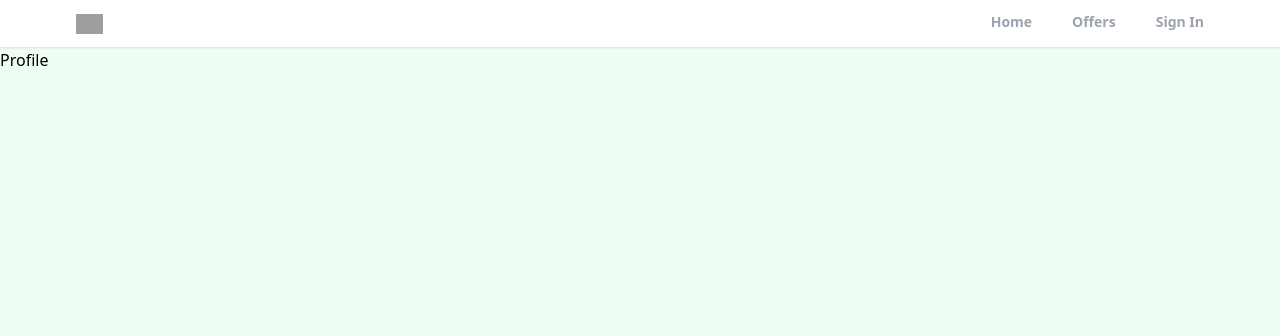
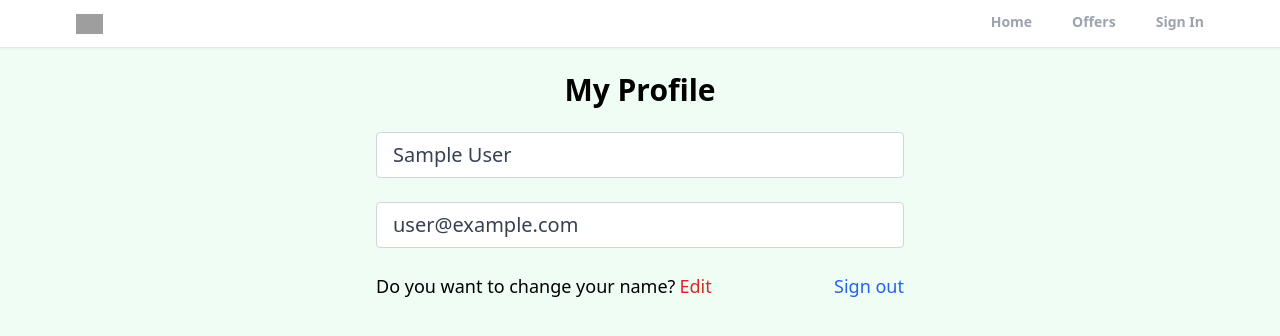
Before and after one commit to Donleke/realtor-clone-react, a React (Create React App) app: page /profile in a window 1280 px wide. Shown: the top 336 px of the page. Built offline with nearby package versions, Linux system fonts and the light colour scheme; no server answers; sample sign-in values are in the browser's storage; grey boxes are pictures that could not be loaded.

Commit message:
create private route and custom hook for protecting the profile page and add the logout functionality

```diff
--- a/src/App.js
+++ b/src/App.js
@@ -5,6 +5,7 @@
 import SignUp from "./pages/SignUp";
 import ForgotPassword from "./pages/ForgotPassword";
 import Offers from "./pages/Offers";
+import PrivateRoute from "./components/PrivateRoute";
 import Header from "./components/Header";
 import { ToastContainer } from "react-toastify";
 import "react-toastify/dist/ReactToastify.css";
@@ -17,7 +18,9 @@
 
         <Routes>
           <Route path="/" element={<Home />} />
-          <Route path="/profile" element={<Profile />} />
+          <Route path="/profile" element={<PrivateRoute />}>
+            <Route path="/profile" element={<Profile />} />
+          </Route>
           <Route path="/sign-in" element={<SignIn />} />
           <Route path="/sign-up" element={<SignUp />} />
           <Route path="/forgot-password" element={<ForgotPassword />} />
--- /dev/null
+++ b/src/components/PrivateRoute.jsx
@@ -0,0 +1,13 @@
+import { Navigate, Outlet } from "react-router";
+import { useAuthStatus } from "../hooks/useAuthStatus";
+// import SignIn from "../pages/SignIn";
+
+function PrivateRoute() {
+  const [loggedIn, checkingStatus] = useAuthStatus();
+  if (checkingStatus) {
+    return <h3>Loading...</h3>;
+  }
+  return loggedIn ? <Outlet /> : <Navigate to="/sign-in" />;
+}
+
+export default PrivateRoute;
--- /dev/null
+++ b/src/hooks/useAuthStatus.jsx
@@ -0,0 +1,18 @@
+import { getAuth, onAuthStateChanged } from "firebase/auth";
+import { useEffect, useState } from "react";
+
+export function useAuthStatus() {
+  const [loggedIn, setLoggedIn] = useState(false);
+  const [checkingStatus, setCheckingStatus] = useState(true);
+
+  useEffect(() => {
+    const auth = getAuth();
+    onAuthStateChanged(auth, (user) => {
+      if (user) {
+        setLoggedIn(true);
+      }
+      setCheckingStatus(false);
+    });
+  }, []);
+  return [loggedIn, checkingStatus];
+}
--- a/src/pages/Profile.jsx
+++ b/src/pages/Profile.jsx
@@ -1,5 +1,75 @@
+import { getAuth } from "firebase/auth";
+import { useState } from "react";
+import { useNavigate } from "react-router";
+
 function Profile() {
-  return <div>Profile</div>;
+  const navigate = useNavigate();
+  const auth = getAuth();
+  const [formData, setFormData] = useState({
+    name: auth.currentUser.displayName,
+    email: auth.currentUser.email,
+  });
+
+  const { name, email } = formData;
+
+  const onLogout = () => {
+    auth.signOut();
+    navigate("/");
+  };
+  return (
+    <>
+      <section className="max-w-6xl mx-auto flex justify-center items-center flex-col">
+        <h1 className="text-3xl text-center mt-6 font-bold">My Profile</h1>
+        <div className="w-full md:w-[50%] mt-6 px-6">
+          <form>
+            {/* Name Input */}
+
+            <input
+              type="text"
+              id="name"
+              value={name}
+              disabled
+              className="w-full mb-6 px-4 py-2 text-xl text-gray-700 bg-white
+          border border-gray-300 rounded transition ease-in-out"
+            />
+
+            {/* Email Input */}
+
+            <input
+              type="text"
+              id="email"
+              value={email}
+              disabled
+              className="w-full mb-6 px-4 py-2 text-xl text-gray-700 bg-white
+          border border-gray-300 rounded transition ease-in-out"
+            />
+
+            <div
+              className="flex justify-between whitespace-nowrap
+             text-sm sm:text-lg mb-6 "
+            >
+              <p className="flex items-center">
+                Do you want to change your name?
+                <span
+                  className="text-red-600 hover:text-red-700
+                transition ease-in-out duration-200 ml-1 cursor-pointer "
+                >
+                  Edit
+                </span>
+              </p>
+              <p
+                onClick={onLogout}
+                className="text-blue-600 hover:text-blue-800
+              transition ease-in-out duration-200 cursor-pointer "
+              >
+                Sign out
+              </p>
+            </div>
+          </form>
+        </div>
+      </section>
+    </>
+  );
 }
 
 export default Profile;
```
